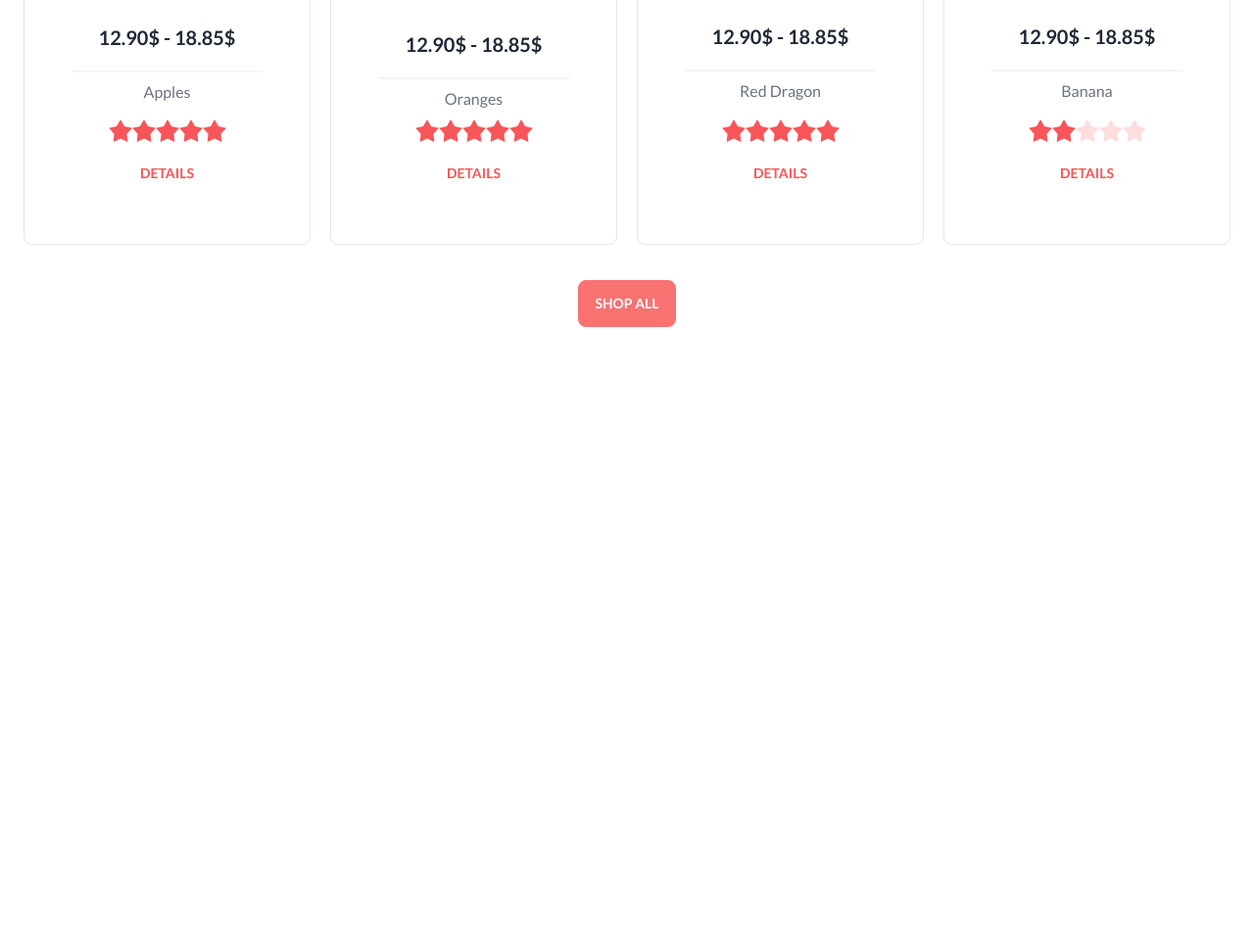
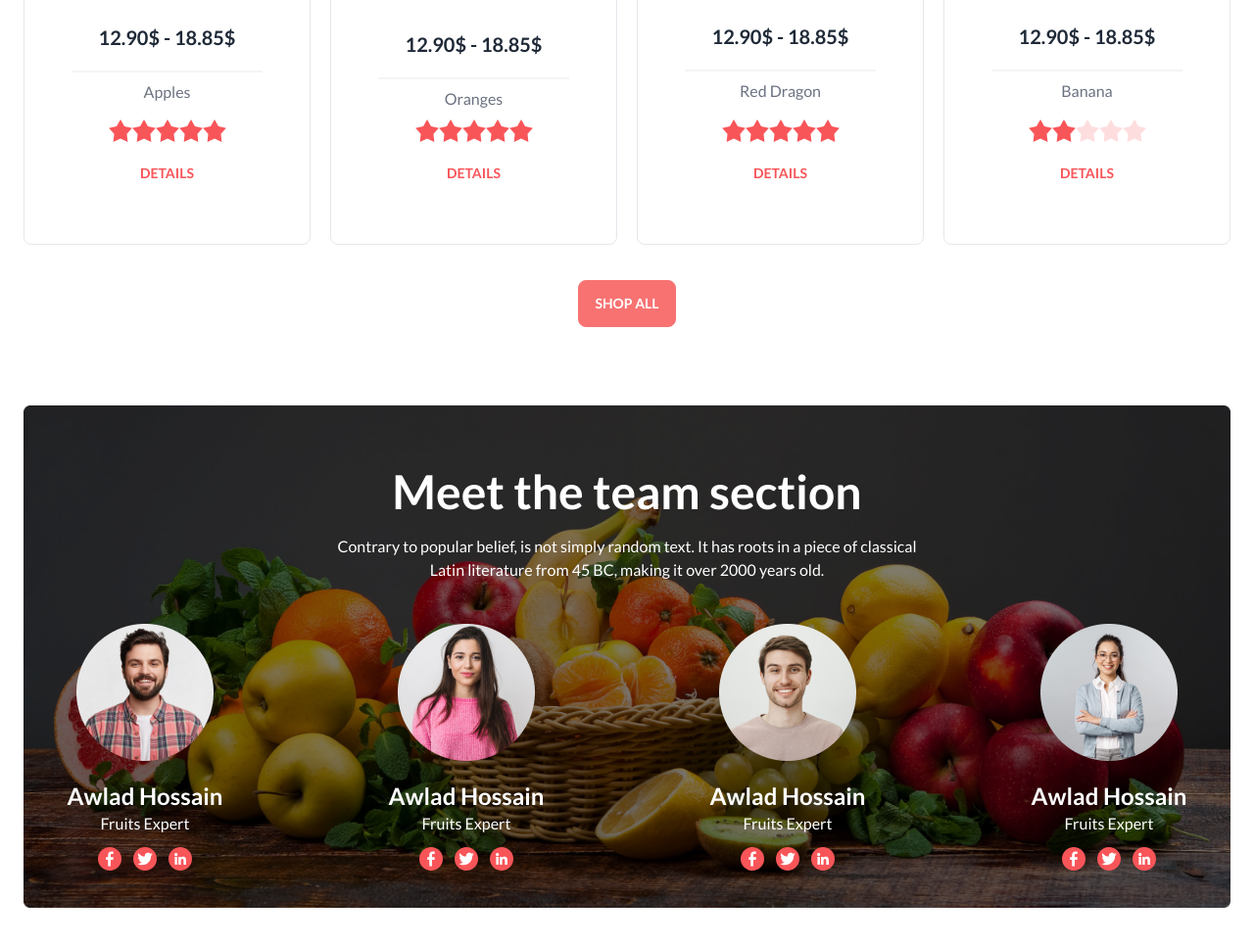
Before and after one commit to OMI786I/Assignment-3-fruit-brust, a plain HTML site: page index.html in a window 1280 px wide. Shown: the part 1279-2245 px from the top of the page at 98% size. Before the commit the page ends 1613 px from the top, so only its background shows below. Drawn offline with nearby package versions, Linux system fonts and the light colour scheme.

Commit message:
updating team container

```diff
--- a/index.html
+++ b/index.html
@@ -735,5 +735,65 @@
       </div>
     </section>
     <!-- Deal of the day section endds here -->
+    <!-- team section starts -->
+    <section class="container mx-auto px-6 mt-20">
+      <!-- team container -->
+      <div class="relative">
+        <img src="./images/banner1.png" alt="" class="brightness-50" />
+        <div
+          class="absolute bottom-[65%] left-[25%] text-center w-[50%] space-y-5"
+        >
+          <h1 class="text-white text-5xl font-bold">Meet the team section</h1>
+          <p class="text-white">
+            Contrary to popular belief, is not simply random text. It has roots
+            in a piece of classical Latin literature from 45 BC, making it over
+            2000 years old.
+          </p>
+        </div>
+      </div>
+      <div class="relative grid grid-cols-4 gap-20 bottom-[290px]">
+        <div class="text-white text-center flex items-center flex-col">
+          <img src="./images/member1.png" alt="" class="mb-5" />
+          <h1 class="text-2xl font-bold">Awlad Hossain</h1>
+          <p class="font-medium">Fruits Expert</p>
+          <div class="flex justify-center gap-3 mt-3">
+            <button><img src="./images/facebook 1.svg" alt="" /></button>
+            <button><img src="./images/twitter (1) 1.svg" alt="" /></button>
+            <button><img src="./images/linkedin 1.svg" alt="" /></button>
+          </div>
+        </div>
+        <div class="text-white text-center flex items-center flex-col">
+          <img src="./images/member2.png" alt="" class="mb-5" />
+          <h1 class="text-2xl font-bold">Awlad Hossain</h1>
+          <p class="font-medium">Fruits Expert</p>
+          <div class="flex justify-center gap-3 mt-3">
+            <button><img src="./images/facebook 1.svg" alt="" /></button>
+            <button><img src="./images/twitter (1) 1.svg" alt="" /></button>
+            <button><img src="./images/linkedin 1.svg" alt="" /></button>
+          </div>
+        </div>
+        <div class="text-white text-center flex items-center flex-col">
+          <img src="./images/member3.png" alt="" class="mb-5" />
+          <h1 class="text-2xl font-bold">Awlad Hossain</h1>
+          <p class="font-medium">Fruits Expert</p>
+          <div class="flex justify-center gap-3 mt-3">
+            <button><img src="./images/facebook 1.svg" alt="" /></button>
+            <button><img src="./images/twitter (1) 1.svg" alt="" /></button>
+            <button><img src="./images/linkedin 1.svg" alt="" /></button>
+          </div>
+        </div>
+        <div class="text-white text-center flex items-center flex-col">
+          <img src="./images/member4.png" alt="" class="mb-5" />
+          <h1 class="text-2xl font-bold">Awlad Hossain</h1>
+          <p class="font-medium">Fruits Expert</p>
+          <div class="flex justify-center gap-3 mt-3">
+            <button><img src="./images/facebook 1.svg" alt="" /></button>
+            <button><img src="./images/twitter (1) 1.svg" alt="" /></button>
+            <button><img src="./images/linkedin 1.svg" alt="" /></button>
+          </div>
+        </div>
+      </div>
+    </section>
+    <!-- team section ends -->
   </body>
 </html>
```
Also changed, not shown: images/facebook 1.svg (added), images/linkedin 1.svg (added), images/twitter (1) 1.svg (added).
